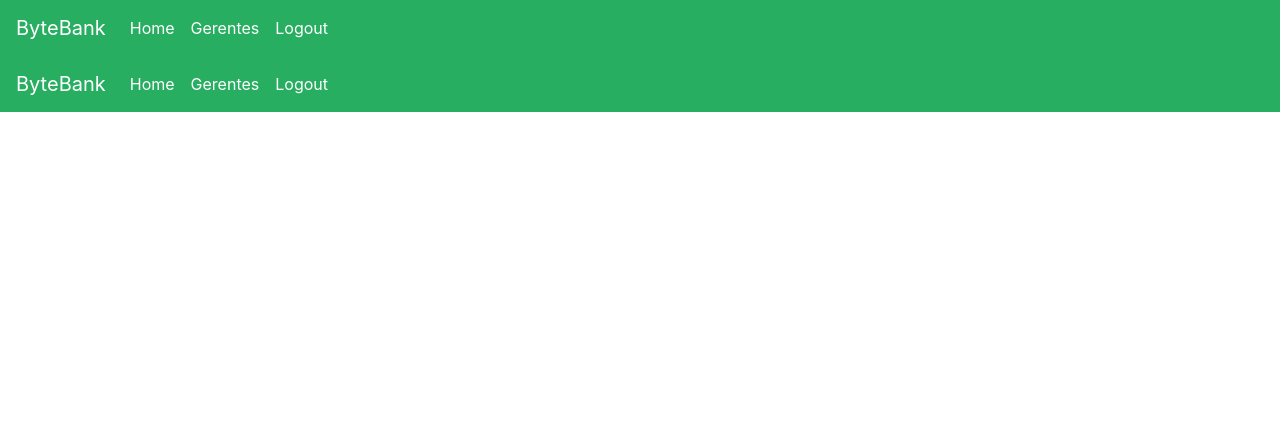
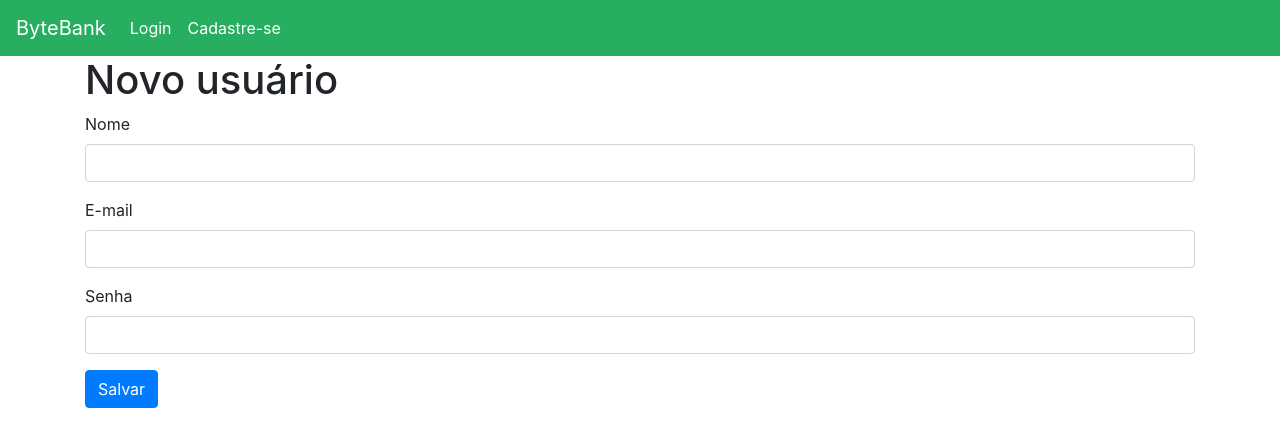
Before and after one commit to BernardoMoschen/Studies, a Vue app in the folder Vuejs/Auth_Vuex/Vuejs_Auth_Vuex/: page /#/cadastre-se in a window 1280 px wide. Shown: the top 446 px of the page. Built offline with nearby package versions, Linux system fonts and the light colour scheme.

Commit message:
feat: make NavBar a component

```diff
--- a/Vuejs/Auth_Vuex/Vuejs_Auth_Vuex/src/App.vue
+++ b/Vuejs/Auth_Vuex/Vuejs_Auth_Vuex/src/App.vue
@@ -1,62 +1,21 @@
 <template>
   <div id="app">
-    <nav class="navbar navbar-expand-lg navbar-bytebank">
-      <a class="navbar-brand" href="#">ByteBank</a>
-      <button
-        class="navbar-toggler"
-        type="button"
-        data-toggle="collapse"
-        data-target="#navbarSupportedContent"
-        aria-controls="navbarSupportedContent"
-        aria-expanded="false"
-        aria-label="Toggle navigation"
-      >
-        <span class="navbar-toggler-icon"></span>
-      </button>
-      <div class="collapse navbar-collapse" id="navbarSupportedContent">
-        <ul class="navbar-nav mr-auto">
-          <li class="nav-item">
-            <router-link class="nav-link" to="/">Home</router-link>
-          </li>
-          <li class="nav-item">
-            <router-link to="/gerentes" class="nav-link">Gerentes</router-link>
-          </li>
-          <li class="nav-item">
-            <a href="#" class="nav-link" @click.prevent="efetuarLogout">Logout</a>
-          </li>
-        </ul>
-      </div>
-    </nav>
+    <NavBar/>
     <router-view />
   </div>
 </template>
 
 <script>
-export default {
 
-  methods: {
-    efetuarLogout() {
-      localStorage.removeItem("token");
-      this.$router.push({ name: "login" });
+import NavBar from "@/components/Navbar/NavBar.vue"
+
+  export default {
+    components: {
+      NavBar
     }
-  },
-
-  computed: {
-    usuarioEstaLogado() {
-      return Boolean(localStorage.getItem('token'))
-    },
   }
-};
 </script>
 
 <style>
-.navbar {
-  background: #27ae60;
-}
-.navbar-bytebank a {
-  color: #fff;
-}
-.navbar-bytebank a:hover {
-  color: #000;
-}
+
 </style>
--- /dev/null
+++ b/Vuejs/Auth_Vuex/Vuejs_Auth_Vuex/src/components/Navbar/NavBar.vue
@@ -0,0 +1,52 @@
+<template>
+    <nav class="navbar navbar-expand-lg navbar-bytebank">
+      <a class="navbar-brand" href="#">ByteBank</a>
+      <button
+        class="navbar-toggler"
+        type="button"
+        data-toggle="collapse"
+        data-target="#navbarSupportedContent"
+        aria-controls="navbarSupportedContent"
+        aria-expanded="false"
+        aria-label="Toggle navigation"
+      >
+        <span class="navbar-toggler-icon"></span>
+      </button>
+      <div class="collapse navbar-collapse" id="navbarSupportedContent">
+        <NavBarLogado v-if="usuarioEstaLogado"/>
+        <NavBarDeslogado v-else/>
+      </div>
+    </nav>
+</template>
+
+<script>
+
+import NavBarLogado from '@/components/Navbar/NavBarLogado.vue'
+import NavBarDeslogado from '@/components/Navbar/NavBarDeslogado.vue'
+
+export default {
+
+  components: {
+      NavBarLogado,
+      NavBarDeslogado,
+  },
+
+  computed: {
+    usuarioEstaLogado() {
+      return Boolean(localStorage.getItem('token'))
+    },
+  }
+};
+</script>
+
+<style>
+.navbar {
+  background: #27ae60;
+}
+.navbar-bytebank a {
+  color: #fff;
+}
+.navbar-bytebank a:hover {
+  color: #000;
+}
+</style>
--- /dev/null
+++ b/Vuejs/Auth_Vuex/Vuejs_Auth_Vuex/src/components/Navbar/NavBarDeslogado.vue
@@ -0,0 +1,16 @@
+<template>
+    <ul class="navbar-nav mr-auto">
+    <li class="nav-item">
+    <router-link
+     class="nav-link"
+     to="/login"
+     >Login</router-link>
+    </li>
+    <li class="nav-item">
+    <router-link
+     to="/cadastre-se"
+     class="nav-link"
+      >Cadastre-se</router-link>
+    </li>
+    </ul>
+</template>
--- /dev/null
+++ b/Vuejs/Auth_Vuex/Vuejs_Auth_Vuex/src/components/Navbar/NavBarLogado.vue
@@ -0,0 +1,29 @@
+<template>
+    <ul class="navbar-nav mr-auto">
+        <li class="nav-item">
+        <router-link class="nav-link" to="/">Home</router-link>
+        </li>
+        <li class="nav-item">
+        <router-link to="/gerentes" class="nav-link"
+        >Gerentes</router-link>
+        </li>
+        <li class="nav-item">
+        <a
+        href="#"
+        class="nav-link"
+        @click.prevent="efetuarLogout"
+        >Logout</a>
+        </li>
+        </ul>
+</template>
+
+<script>
+export default {
+    methods: {
+        efetuarLogout() {
+        localStorage.removeItem("token");
+        this.$router.push({ name: "login" });
+        }
+    },
+}
+</script>
--- a/Vuejs/Auth_Vuex/Vuejs_Auth_Vuex/src/views/NovoUsuario.vue
+++ b/Vuejs/Auth_Vuex/Vuejs_Auth_Vuex/src/views/NovoUsuario.vue
@@ -1,55 +1,42 @@
-<template>
-  <div id="app">
-    <nav class="navbar navbar-expand-lg navbar-bytebank">
-      <a class="navbar-brand" href="#">ByteBank</a>
-      <button
-        class="navbar-toggler"
-        type="button"
-        data-toggle="collapse"
-        data-target="#navbarSupportedContent"
-        aria-controls="navbarSupportedContent"
-        aria-expanded="false"
-        aria-label="Toggle navigation"
-      >
-        <span class="navbar-toggler-icon"></span>
-      </button>
-      <div class="collapse navbar-collapse" id="navbarSupportedContent">
-        <ul class="navbar-nav mr-auto">
-          <li class="nav-item">
-            <router-link class="nav-link" to="/">Home</router-link>
-          </li>
-          <li class="nav-item">
-            <router-link to="/gerentes" class="nav-link">Gerentes</router-link>
-          </li>
-          <li class="nav-item">
-            <a href="#" class="nav-link" @click.prevent="efetuarLogout">Logout</a>
-          </li>
-        </ul>
+ <template>
+  <div class="container">
+    <h1>Novo usuário</h1>
+    <form @submit.prevent="enviarFormulario">
+      <div class="form-group">
+        <label for="nome">Nome</label>
+        <input type="text" class="form-control" v-model="usuario.nome" />
       </div>
-    </nav>
-    <router-view />
+      <div class="form-group">
+        <label for="email">E-mail</label>
+        <input type="email" class="form-control" v-model="usuario.email" />
+      </div>
+      <div class="form-group">
+        <label for="senha">Senha</label>
+        <input type="password" class="form-control" v-model="usuario.senha" />
+      </div>
+      <button class="btn btn-primary" type="submit">Salvar</button>
+    </form>
   </div>
 </template>
 
-<script>
+ <script>
 export default {
+  data: function() {
+    return {
+      usuario: {
+        nome: "",
+        senha: "",
+        email: ""
+      }
+    };
+  },
   methods: {
-    efetuarLogout() {
-      localStorage.removeItem("token");
-      this.$router.push({ name: "login" });
+    enviarFormulario() {
+      this.$http
+        .post("auth/register", this.usuario)
+        .then(resposta => console.log(resposta))
+        .catch(erro => console.log(erro))
     }
   }
 };
 </script>
-
-<style>
-.navbar {
-  background: #27ae60;
-}
-.navbar-bytebank a {
-  color: #fff;
-}
-.navbar-bytebank a:hover {
-  color: #000;
-}
-</style>
```
